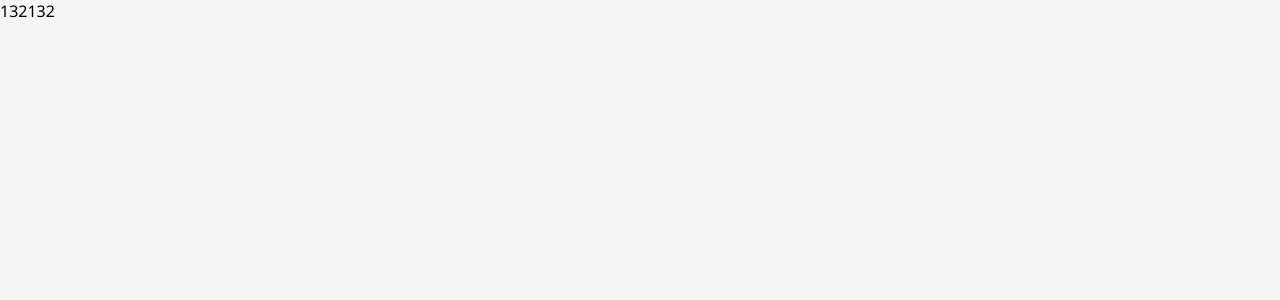
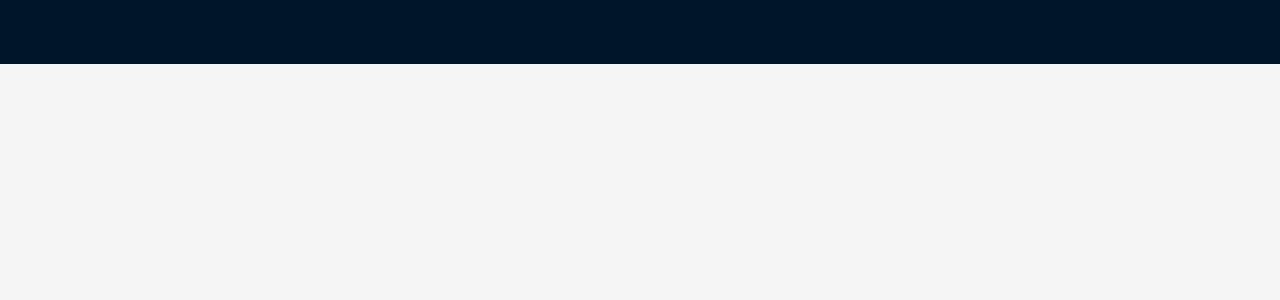
Before and after one commit to razdor13/cloudFront-end, a Next.js app: page /1 in a window 1280 px wide. Shown: the top 300 px of the page. Built offline with nearby package versions, Linux system fonts and the light colour scheme.

Commit message:
work with Header

```diff
--- a/app/1/page.tsx
+++ b/app/1/page.tsx
@@ -1,10 +1,11 @@
+import Header from "@/components/Header";
 
 function DashboardPage() {
 
 
   return (
     <>
-      132132
+      <Header/>
     </>
   );
 }
--- a/app/dashboard/auth/page.tsx
+++ b/app/dashboard/auth/page.tsx
@@ -1,5 +1,5 @@
-import {LoginForm} from "@/components/LoginForm";
-import { RegisterForm } from "@/components/RegisterForm";
+import {LoginForm} from "@/components/auth/LoginForm";
+import { RegisterForm } from "@/components/auth/RegisterForm";
 import {Tabs} from "antd";
 
 const AuthPage = () => {
--- a/app/dashboard/page.tsx
+++ b/app/dashboard/page.tsx
@@ -1,3 +1,4 @@
+import Header from "@/components/Header";
 import { checkAuth } from "@/utils/checkAuth";
 
 async function DashboardPage() {
@@ -6,7 +7,7 @@ async function DashboardPage() {
 
   return (
     <>
-      132132
+      <Header/>
     </>
   );
 }
--- /dev/null
+++ b/components/Header/index.tsx
@@ -0,0 +1,15 @@
+"use client"
+import React from 'react';
+import { Layout, Avatar, Menu, Popover, Button } from "antd";
+import Header from 'antd/es/layout';
+// Використовуємо тип React.FC для оголошення типу компонента
+const HeaderMy: React.FC = () => {
+    console.log(Header)
+  return (
+    <Layout.Header>
+
+    </Layout.Header>
+  );
+};
+
+export default HeaderMy;
```
Also changed, not shown: components/Header/Header.module.scss (added), components/auth/Auth.module.scss (renamed from components/Auth.module.scss), components/auth/LoginForm.tsx (renamed from components/LoginForm.tsx), components/auth/RegisterForm.tsx (renamed from components/RegisterForm.tsx).
